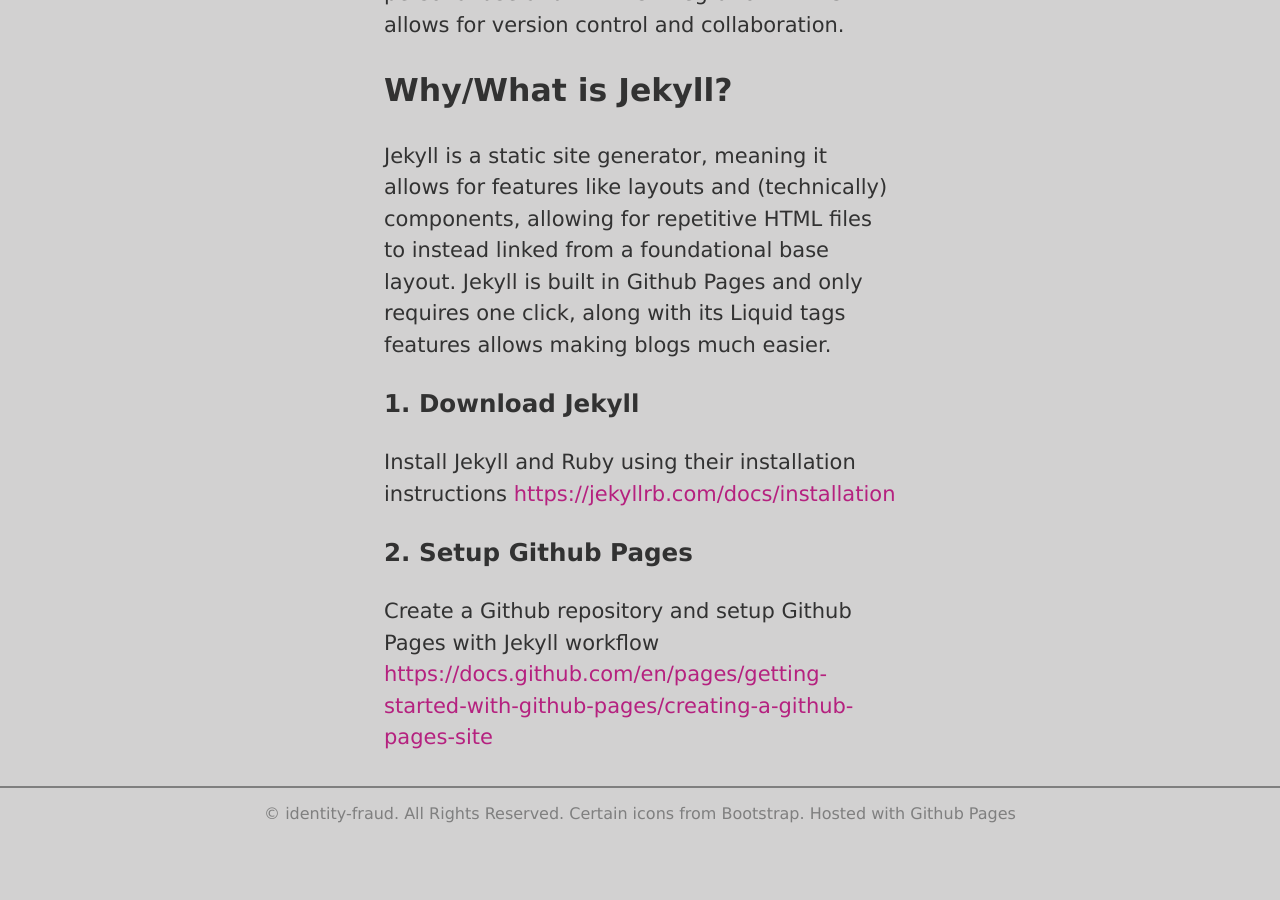
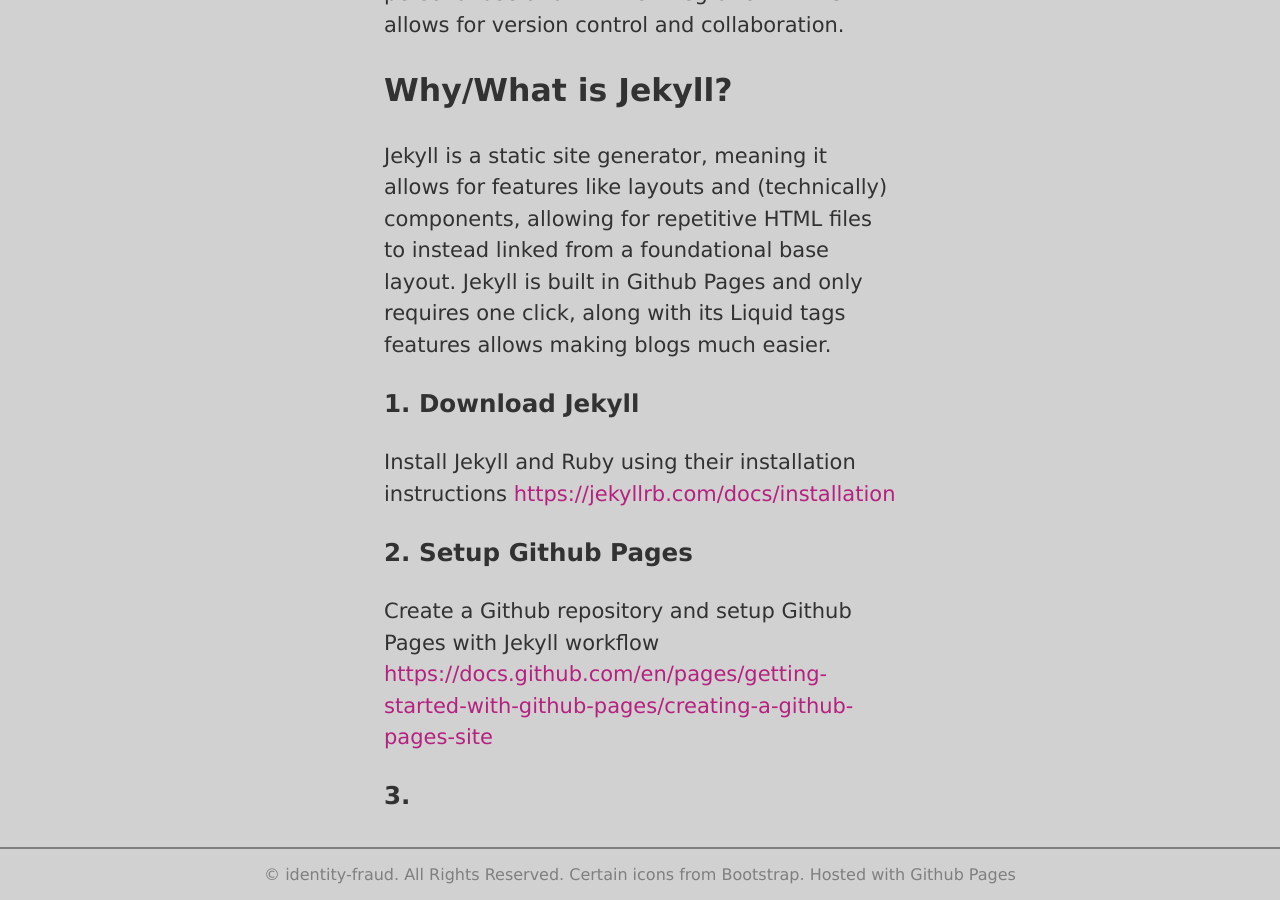
Before and after one commit to identity-fraud/10CT2-Task-2-Webapps, a Jekyll site: the page built from site/_posts/2026-08-17-How-to-make-a-blog.html, in a window 1280 px wide and 900 px high, scrolled down 579 px. Built offline with Jekyll 4.4.1, drawn with Linux system fonts in a browser that asks for light colours; before the commit the page ends 1418 px from its top, so only the background shows below that.

Commit message:
Update 2026-08-17-How-to-make-a-blog.html

```diff
--- a/site/_posts/2026-08-17-How-to-make-a-blog.html
+++ b/site/_posts/2026-08-17-How-to-make-a-blog.html
@@ -16,4 +16,6 @@
 
     <h3>2. Setup Github Pages</h3>
     Create a Github repository and setup Github Pages with Jekyll workflow <a href="https://docs.github.com/en/pages/getting-started-with-github-pages/creating-a-github-pages-site">https://docs.github.com/en/pages/getting-started-with-github-pages/creating-a-github-pages-site</a>
+
+    <h3>3. </h3>
 </div>
```
